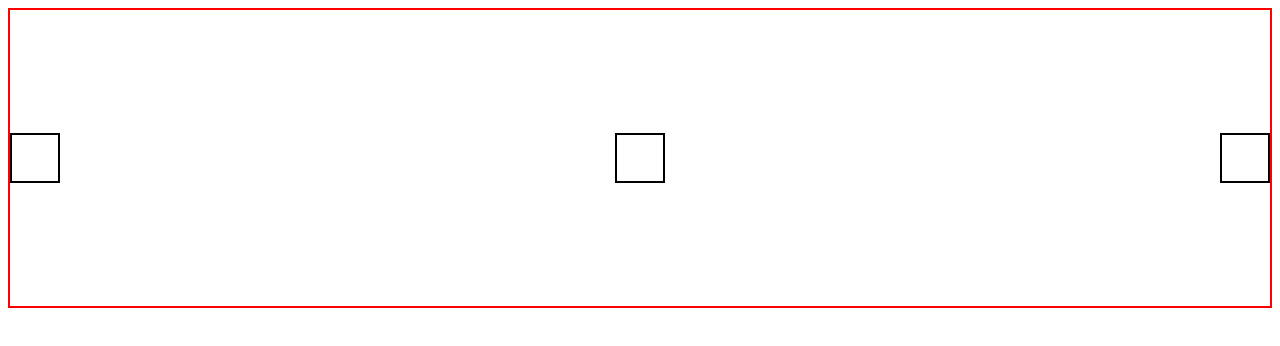
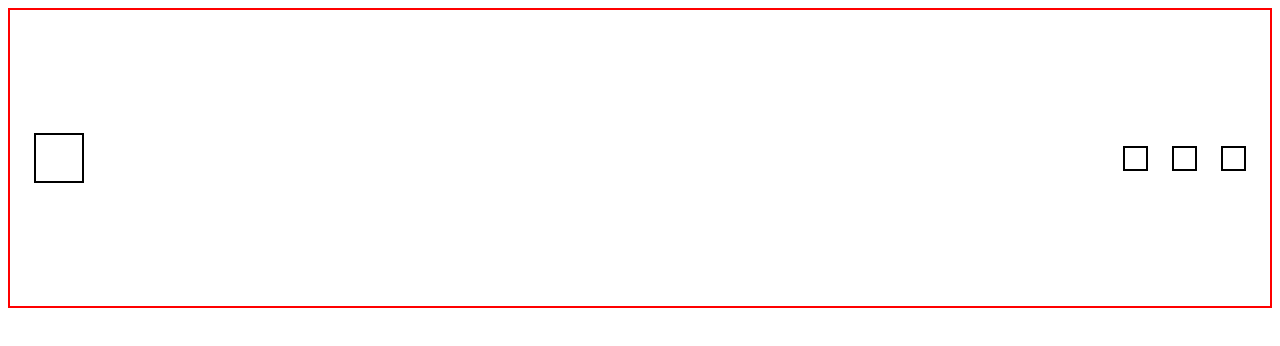
Before and after one commit to ibrahimsyedshah/flexbox-practice, a plain HTML site: page index.html in a window 1280 px wide. Drawn offline with Linux system fonts and the light colour scheme.

Commit message:
layout 1

```diff
--- a/index.html
+++ b/index.html
@@ -10,8 +10,11 @@
 <body>
     <div class="container">
         <div class="box"></div>
-        <div class="box"></div>
-        <div class="box"></div>
+        <div class="box-wrapper">
+            <div class="box box-small"></div>
+            <div class="box box-small"></div>
+            <div class="box box-small"></div>
+        </div>
     </div>
 </body>
 </html>
--- a/styles.css
+++ b/styles.css
@@ -6,6 +6,7 @@
     width: 100%;
     height: 300px;
     border: 2px solid red;
+    padding: 24px;
     display: flex;
     flex-direction: row;
     align-items: center;
@@ -17,3 +18,13 @@
     height: 50px;
     border: 2px solid black;
 }
+
+.box-small {
+    width: 25px;
+    height: 25px;
+    margin-left: 24px;
+}
+
+.box-wrapper{
+    display: flex;
+}
```
